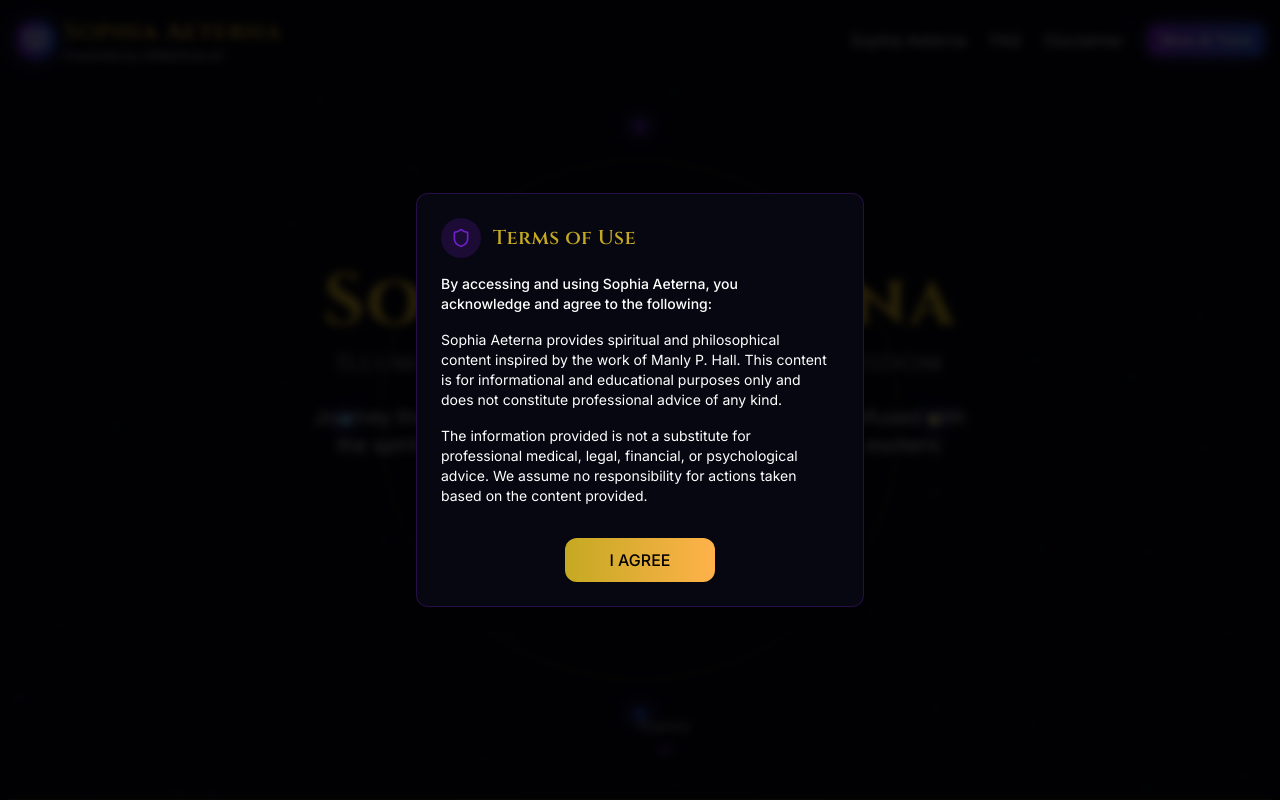
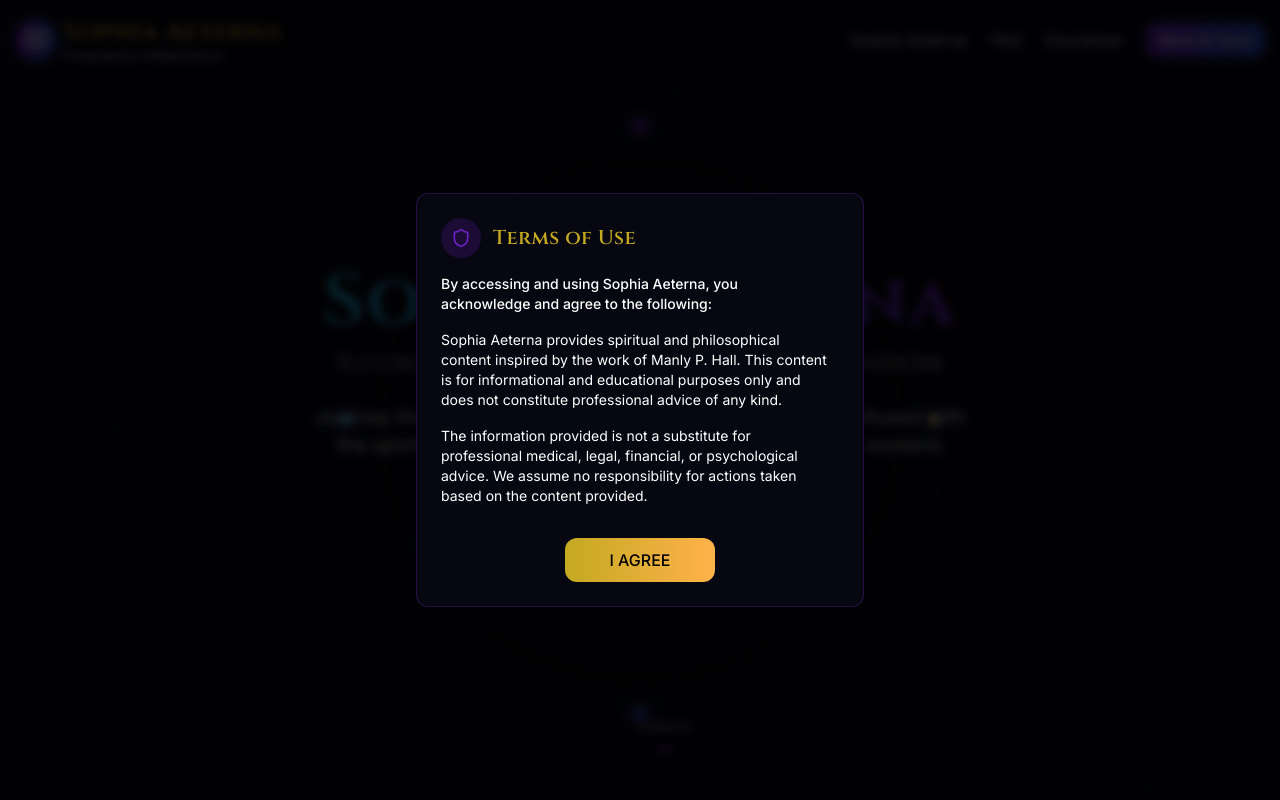
Before and after one commit to aiwebtools/sophiaaeterna, a React (Vite) app: page / in a window 1280 px wide. Shown: the top 800 px of the page. Built offline with nearby package versions, Linux system fonts and the light colour scheme.

Commit message:
Adjust text/color for readability
The yellow text was difficult to read, so the color was adjusted to improve readability.

```diff
--- a/src/components/About.tsx
+++ b/src/components/About.tsx
@@ -11,7 +11,7 @@ const FeatureCard: React.FC<{
     <div className="mb-4 flex items-center justify-center w-12 h-12 bg-gradient-to-br from-sophia-purple to-sophia-blue rounded-lg group-hover:scale-110 transition-transform duration-300">
       {icon}
     </div>
-    <h3 className="text-xl font-display mb-3 text-white group-hover:text-gradient transition-all duration-300">{title}</h3>
+    <h3 className="text-xl font-display mb-3 text-white group-hover:text-sophia-cyan transition-all duration-300">{title}</h3>
     <p className="text-white/70">{description}</p>
   </div>
 );
@@ -27,7 +27,7 @@ const About: React.FC = () => {
             Ancient Wisdom Reimagined
           </span>
           <h2 className="text-3xl md:text-4xl lg:text-5xl font-display mb-6">
-            The <span className="text-gradient">Eternal Guide</span> to Esoteric Knowledge
+            The <span className="bg-gradient-to-r from-sophia-cyan via-sophia-blue to-sophia-purple bg-clip-text text-transparent">Eternal Guide</span> to Esoteric Knowledge
           </h2>
           <p className="text-lg text-white/80 max-w-3xl mx-auto">
             Sophia Aeterna embodies the timeless wisdom of Manly P. Hall, guiding seekers through the mystical landscape of esoteric philosophy, symbolism, and spiritual growth.
@@ -72,7 +72,7 @@ const About: React.FC = () => {
             href="https://img1.wsimg.com/isteam/ip/9fd6d942-5b46-4025-92e2-0f1ec2a7adf2/a-vintage-style-illustration-of-a-golden_kNEfX.png/:/cr=t:5.43%25,l:0%25,w:100%25,h:89.13%25/rs=w:1200,h:600,cg:true"
             target="_blank"
             rel="noopener noreferrer"
-            className="inline-block max-w-xl mx-auto cyberpunk-border-gold group"
+            className="inline-block max-w-xl mx-auto border border-sophia-blue/30 rounded-xl group relative overflow-hidden"
           >
             <div className="overflow-hidden rounded-xl">
               <img
@@ -83,7 +83,7 @@ const About: React.FC = () => {
               />
             </div>
             <div className="absolute inset-0 bg-gradient-to-t from-black/70 via-transparent to-transparent rounded-xl opacity-0 group-hover:opacity-100 flex items-end justify-center pb-8 transition-opacity duration-300">
-              <span className="font-display text-2xl text-sophia-gold">Explore the Symbolism</span>
+              <span className="font-display text-2xl text-sophia-cyan">Explore the Symbolism</span>
             </div>
           </a>
         </div>
--- a/src/components/Hero.tsx
+++ b/src/components/Hero.tsx
@@ -49,7 +49,7 @@ const Hero: React.FC = () => {
       {/* Content */}
       <div className="relative z-10 text-center max-w-4xl mx-auto">
         <h1 className="font-display text-4xl md:text-6xl lg:text-7xl font-bold mb-4 tracking-wide fade-in">
-          <span className="block text-gradient">Sophia Aeterna</span>
+          <span className="block bg-gradient-to-r from-sophia-cyan via-sophia-blue to-sophia-purple bg-clip-text text-transparent">Sophia Aeterna</span>
           <span className="text-xl md:text-2xl font-light text-white/80 mt-2 block fade-in animate-delay-100">
             Illuminating the Path to Eternal Wisdom
           </span>
--- a/src/index.css
+++ b/src/index.css
@@ -41,7 +41,7 @@
 
 @layer base {
   * {
-    @apply border-border selection:bg-sophia-accent/20 selection:text-sophia-amber;
+    @apply border-border selection:bg-sophia-accent/20 selection:text-sophia-cyan;
   }
 
   html {
@@ -65,7 +65,7 @@
 
 @layer utilities {
   .text-gradient {
-    @apply bg-gradient-to-r from-sophia-gold via-sophia-amber to-sophia-gold bg-clip-text text-transparent;
+    @apply bg-gradient-to-r from-sophia-cyan via-sophia-blue to-sophia-purple bg-clip-text text-transparent;
   }
 
   .glass-panel {
@@ -88,7 +88,7 @@
 
   .cyberpunk-border-gold::before {
     content: '';
-    @apply absolute inset-0 p-[1px] bg-gradient-to-r from-sophia-gold via-sophia-amber to-sophia-gold rounded-xl -z-10;
+    @apply absolute inset-0 p-[1px] bg-gradient-to-r from-sophia-cyan via-sophia-blue to-sophia-purple rounded-xl -z-10;
     filter: blur(1px);
   }
 
```
